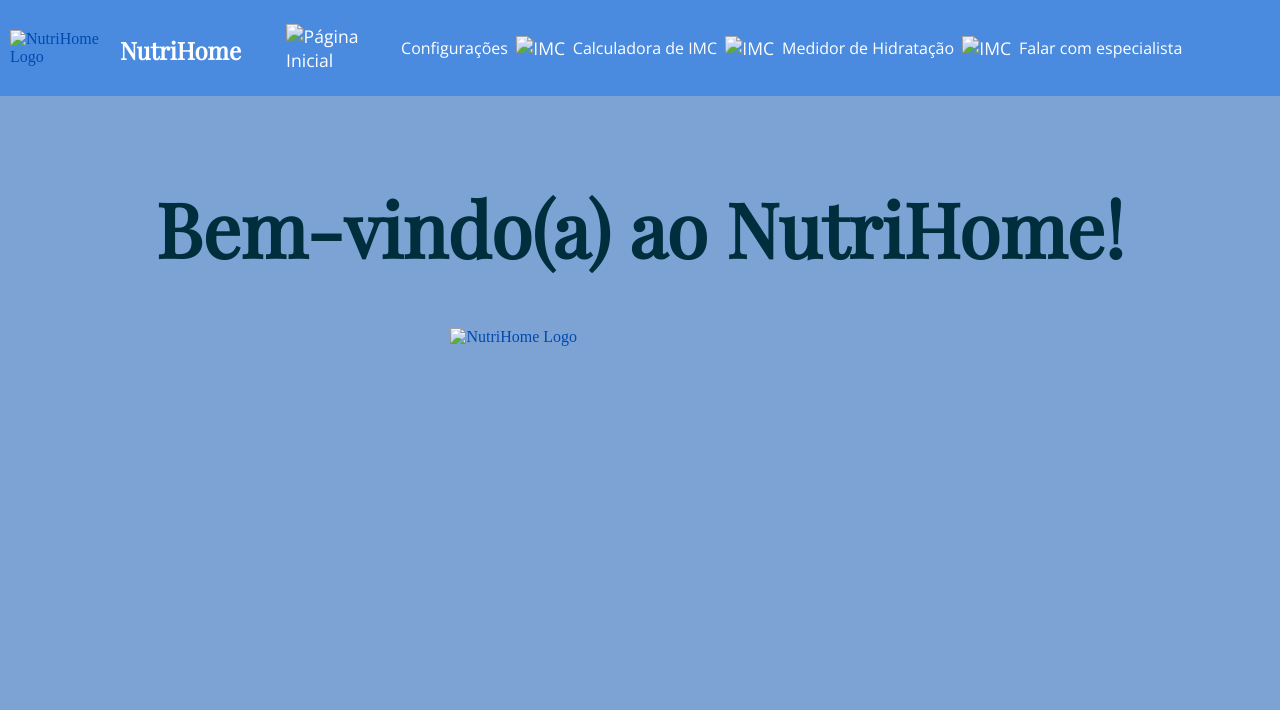
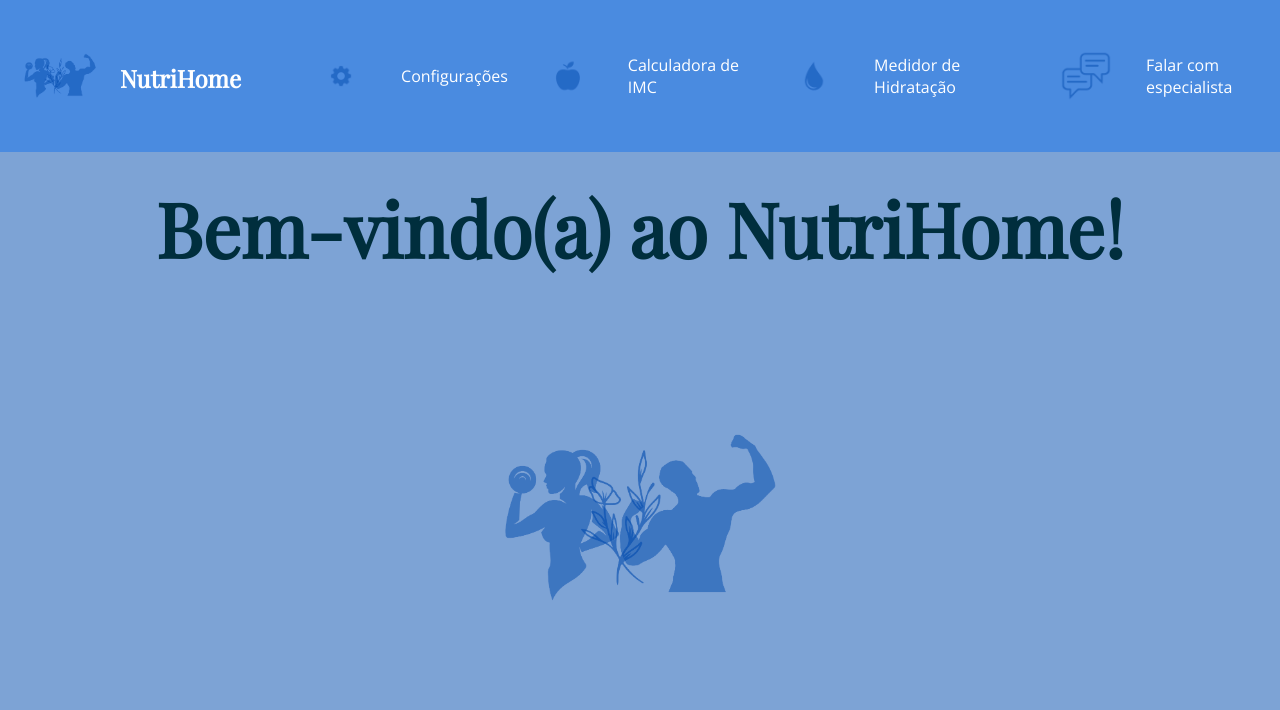
Before and after one commit to Legalso/nutrihome, a plain HTML site: page mainPage.html in a window 1280 px wide. Drawn offline with nearby package versions, Linux system fonts and the light colour scheme; files that its build step writes are made by us from their sources.

Commit message:
reset de html e organização de pastas

```diff
--- /dev/null
+++ b/assets/css/restart.css
@@ -0,0 +1,9 @@
+*{
+    padding: 0;
+    margin: 0;
+    box-sizing: border-box;
+}
+
+body{
+    height: 100vh;
+}
--- a/assets/style.css
+++ b/assets/css/style.css
@@ -253,3 +253,10 @@ button:hover {
 #titulodieta {
   font-size: 30px;
 }
+
+#background-index{
+  position: absolute;
+  background-color: black;
+  height: 100%;
+  width: 100%;
+}
--- a/mainPage.html
+++ b/mainPage.html
@@ -6,35 +6,35 @@
   <meta http-equiv="X-UA-Compatible" content="IE=edge">
   <meta name="viewport" content="width=device-width, initial-scale=1.0">
   <title>NutriHome</title>
-  <link rel="stylesheet" href="style.css">
-  <link rel="icon" href="imagens/NutriHomeLogo.png">
+  <link rel="stylesheet" href="assets/css/style.css">
+  <link rel="icon" href="img/NutriHomeLogo.png">
 </head>
 <body>
   <header>
-    <img src="imagens/NutriHomeLogo.png" alt="NutriHome Logo">
+    <img src="img/NutriHomeLogo.png" alt="NutriHome Logo">
     <h1>NutriHome</h1>
     <nav>
       <ul>
         <li><a href="configurações.html">
-          <img class="configuracao-img" src="imagens/config.png" alt="Página Inicial">
+          <img class="configuracao-img" src="img/config.png" alt="Página Inicial">
           Configurações
         </a></li>
         <li><a href="imcCalculator.html">
-          <img class="configuracao-img" src="imagens/dieta.png" alt="IMC">
+          <img class="configuracao-img" src="img/dieta.png" alt="IMC">
           Calculadora de IMC
         </a></li>
         <li><a href="medidorHidratacao.html">
-          <img class="configuracao-img" src="imagens/aguaicon.png" alt="IMC">
+          <img class="configuracao-img" src="img/aguaicon.png" alt="IMC">
           Medidor de Hidratação
         </a></li>
         <li><a href="especialista.html">
-          <img class="configuracao-img" src="imagens/especialista.png" alt="IMC">
+          <img class="configuracao-img" src="img/especialista.png" alt="IMC">
           Falar com especialista
         </a></li>
       </ul>
     </nav>
   </header>
   <h1>Bem-vindo(a) ao NutriHome!</h1>
-    <img id="inicialimage" src="imagens/NutriHomeLogo.png" alt="NutriHome Logo">
+    <img id="inicialimage" src="img/NutriHomeLogo.png" alt="NutriHome Logo">
 </body>
 </html>
```
Also changed, not shown: configurações.html (+4 -4 lines), criarConta.html (+3 -3 lines), index.html (+4 -2 lines), assets/js/main.js (renamed from scripts/main.js), img/topo_paisagens_gastronomicuuas.png (added).
